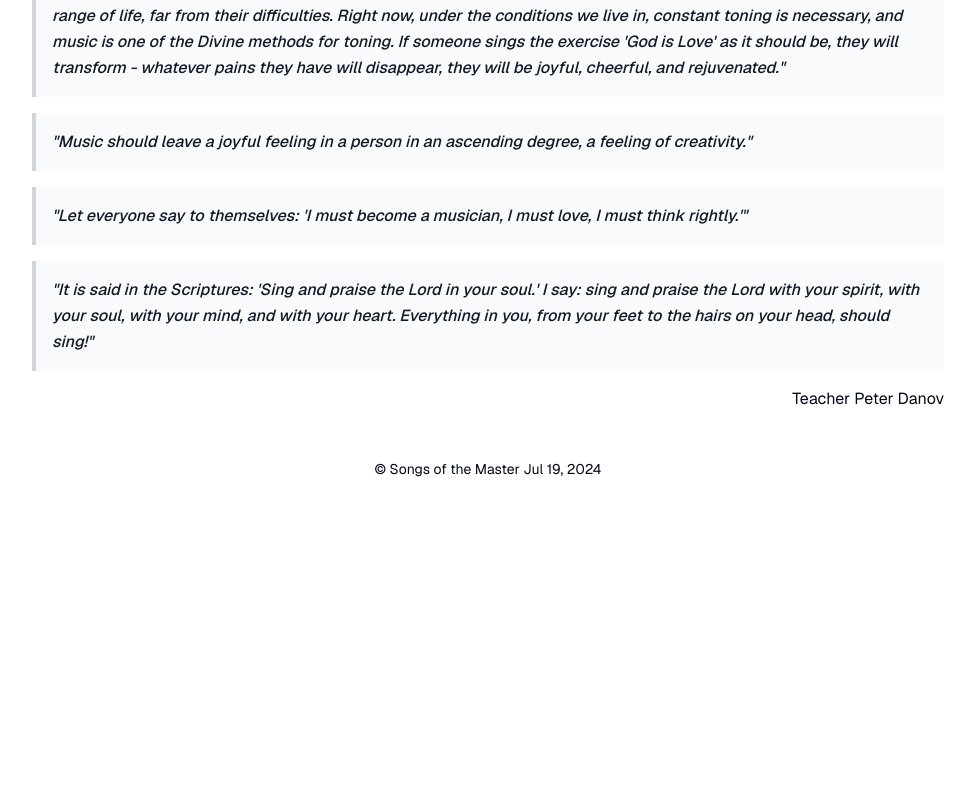
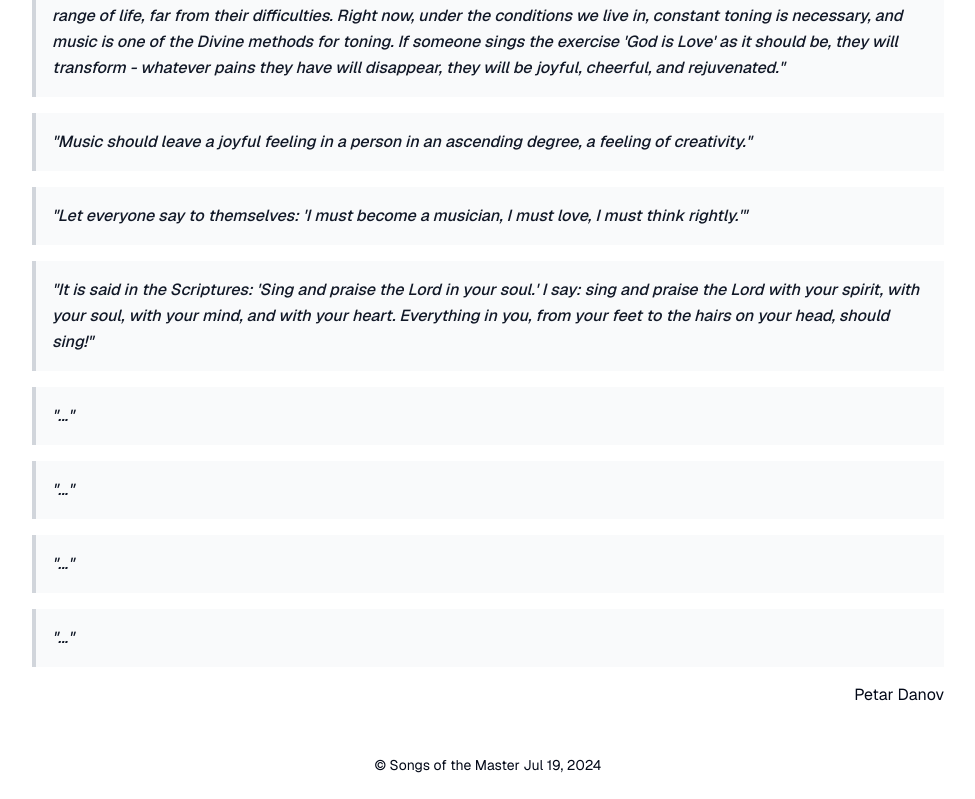
Before and after one commit to mkireva/songbook, a Next.js app: page /en/thoughts in a window 1280 px wide. Shown: the part 2841-3640 px from the top of the page, without its empty margins (152-1127 px from the left). Before the commit the page ends 3344 px from the top, so only its background shows below. Built offline with nearby package versions, Linux system fonts and the light colour scheme.

Commit message:
add: thoughts

```diff
--- a/messages/bg.json
+++ b/messages/bg.json
@@ -105,7 +105,11 @@
       "paragraph28": "Музиката трябва да остави у човека едно радостно чувство във възходяща степен, чувство на творчество.",
       "paragraph29": "Нека всеки сам си каже: „Аз трябва да стана музикант, аз трябва да обичам, аз трябва да мисля право.“",
       "paragraph30": "Казано е в Писанието: „Пейте и възпявайте Господа в душата си“. Аз пък казвам: пейте и възпявайте Господа с духа си, с душата си, с ума си и със сърцето си. Всичко у вас, от краката до космите на главите ви, всичко да пее!",
-      "paragraph31": " Учителя Петър Дънов"
+      "paragraph31": "Музиката има несъизмерими тонове и преливане в тактове. Несъизмеримостта не може да се обясни напълно.Една песен или едно упражнение може да се изпее по различни начини. В музиката има само един правилен начин – той е идейният образ, когато музикантът се усеща щастлив, че е схванал тази първообраз при пеенето или свиренето изобщо.",
+      "paragraph32": " Музиката представлява красотата, хармонията на човешката душа.",
+      "paragraph33": "Значи има един съизмерим и един несъизмерим живот. Съизмеримият живот е в каните, в буретата и във всеки джобур, а несъизмерим е Божественият живот. Хубавата музика също така трябва да бъде несъизмерима. Вие не можете още да пеете без тактове. Знаете ли какво значи да пеете без такт? Да кажем, че вземете тона до – четвърт тон или половин, или цял. Мислите ли, че след като изпеете този тон според неговата трайност, той престава да звучи? – Не, има известни тонове в Природата, които постоянно звучат. Има планети, които са настроени специално в тона до. Има слънца, които издават тона сол. Тази музика постоянно се възпроизвежда в Природата. Някой път ние вземем един тон и след това го прекъснем. Престава ли той да звучи? – Не, онази планета, на която принадлежи този тон, например тонът до, непрекъснато се качва и слиза по тия кръгове от горно до до долно до. Обаче в този тон до има голямо разнообразие. Кои са най-хубавите песни в музиката? Онези певци, които изучават музиката, първоначално започват да възпроизвеждат тоновете механически, но когато навлязат в окултната музика, трябва да гледат на всеки тон като на жив и да знаят, че след като прекъснат пеенето, всеки тон продължава да звучи.",
+      "paragraph34": "Как ще преведете сега тази мелодия? Тя спада към несъизмеримите величини. Ако тя би се изпяла другояче, на тактове, щеше да излезе друго нещо от нея. Не че в окултните песни няма тактове, но всякога, когато вие искате да дадете израз на една окултна песен, непременно трябва да вложите в нея несъизмеримите тактове, т.е. такива тактове, които да не са точно определени в ума ви. В тази песничка няма да гледам тактовете, а смисъла. Когато тактовете в една песен вземат надмощие, песента изгубва своя смисъл. Тактът трябва да бъде вътре. Той е една несъизмерима мярка.",
+      "paragraph35": " Учителя Петър Дънов"
     }
   },
 
--- a/messages/de.json
+++ b/messages/de.json
@@ -105,7 +105,11 @@
       "paragraph28": "Jeder soll sich selbst sagen: „Ich soll Musiker werden, ich soll lieben, ich soll recht denken.“",
       "paragraph29": "Die Liebe, das ist die höchste Musik. Wenn ihr nicht denken könnt, könnt ihr nicht singen. Denkt recht, empfangt nur reine Gedanken, damit ihr gut singen und spielen könnt.",
       "paragraph30": "In der Heiligen Schrift wurde gesagt: „Singt und lobpreist den Herrn in eurer Seele.“ Ich aber sage: Singt und lobpreist den Herrn in eurem Geist, in eurem Herzen und in eurem Verstand. Alles in euch, von den Füßen bis zu den Haaren auf eurem Kopf, soll singen.",
-      "paragraph31": "Petar Danov"
+      "paragraph31": "...",
+      "paragraph32": "...",
+      "paragraph33": "...",
+      "paragraph34": "...",
+      "paragraph35": "Petar Danov"
     }
   },
   "Songs": {
--- a/messages/en.json
+++ b/messages/en.json
@@ -127,7 +127,11 @@
         "paragraph28": "Music should leave a joyful feeling in a person in an ascending degree, a feeling of creativity.",
         "paragraph29": "Let everyone say to themselves: 'I must become a musician, I must love, I must think rightly.'",
         "paragraph30": "It is said in the Scriptures: 'Sing and praise the Lord in your soul.' I say: sing and praise the Lord with your spirit, with your soul, with your mind, and with your heart. Everything in you, from your feet to the hairs on your head, should sing!",
-        "paragraph31": "Teacher Peter Danov"
+        "paragraph31": "...",
+        "paragraph32": "...",
+        "paragraph33": "...",
+        "paragraph34": "...",
+        "paragraph35": "Petar Danov"
       }
     },
     "Songs": {
--- a/messages/fr.json
+++ b/messages/fr.json
@@ -102,7 +102,11 @@
       "paragraph28": "La musique doit laisser chez une personne un sentiment joyeux dans un degré ascendant, un sentiment de créativité.",
       "paragraph29": "Que chacun se dise : 'Je dois devenir musicien, je dois aimer, je dois penser correctement.'",
       "paragraph30": "Il est dit dans les Écritures : 'Chantez et louez le Seigneur dans votre âme.' Je dis : chantez et louez le Seigneur avec votre esprit, avec votre âme, avec votre esprit et avec votre cœur. Tout en vous, de vos pieds aux cheveux de votre tête, doit chanter !",
-      "paragraph31": "Maître Pierre Deunov"
+      "paragraph31": "...",
+      "paragraph32": "...",
+      "paragraph33": "...",
+      "paragraph34": "...",
+      "paragraph35": "Maître Pierre Deunov"
     }
   },
   "Songs": {
--- a/src/app/[locale]/thoughts/page.tsx
+++ b/src/app/[locale]/thoughts/page.tsx
@@ -179,7 +179,28 @@ export default function Thoughts() {
                 &quot;{t("content.paragraph30")}&quot;
               </p>
             </blockquote>
-            <p className="text-md text-end">{t("content.paragraph31")}</p>
+            <blockquote className="p-4 my-4 bg-gray-50 border-l-4 border-gray-300 dark:border-gray-500 dark:bg-gray-800">
+              <p className="text-md italic font-medium leading-relaxed text-gray-900 dark:text-white">
+                &quot;{t("content.paragraph31")}&quot;
+              </p>
+            </blockquote>
+            <blockquote className="p-4 my-4 bg-gray-50 border-l-4 border-gray-300 dark:border-gray-500 dark:bg-gray-800">
+              <p className="text-md italic font-medium leading-relaxed text-gray-900 dark:text-white">
+                &quot;{t("content.paragraph32")}&quot;
+              </p>
+            </blockquote>
+            <blockquote className="p-4 my-4 bg-gray-50 border-l-4 border-gray-300 dark:border-gray-500 dark:bg-gray-800">
+              <p className="text-md italic font-medium leading-relaxed text-gray-900 dark:text-white">
+                &quot;{t("content.paragraph33")}&quot;
+              </p>
+            </blockquote>
+            <blockquote className="p-4 my-4 bg-gray-50 border-l-4 border-gray-300 dark:border-gray-500 dark:bg-gray-800">
+              <p className="text-md italic font-medium leading-relaxed text-gray-900 dark:text-white">
+                &quot;{t("content.paragraph34")}&quot;
+              </p>
+            </blockquote>
+
+            <p className="text-md text-end">{t("content.paragraph35")}</p>
           </div>
         </div>
       </div>
```
